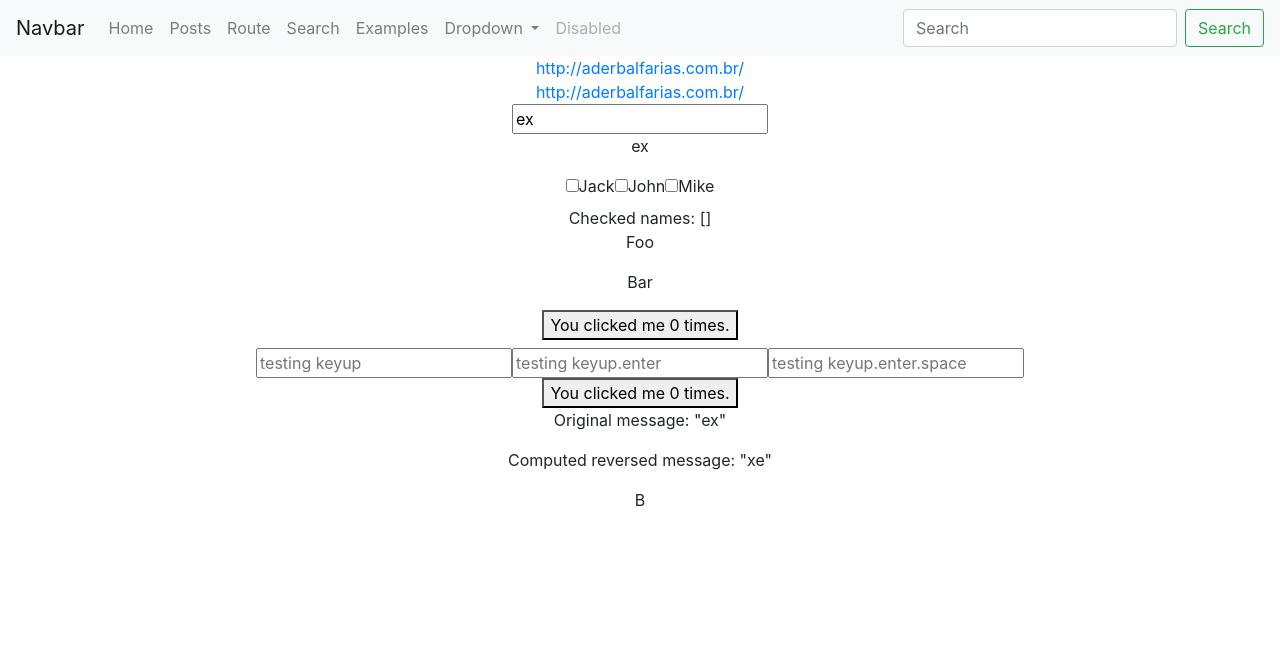
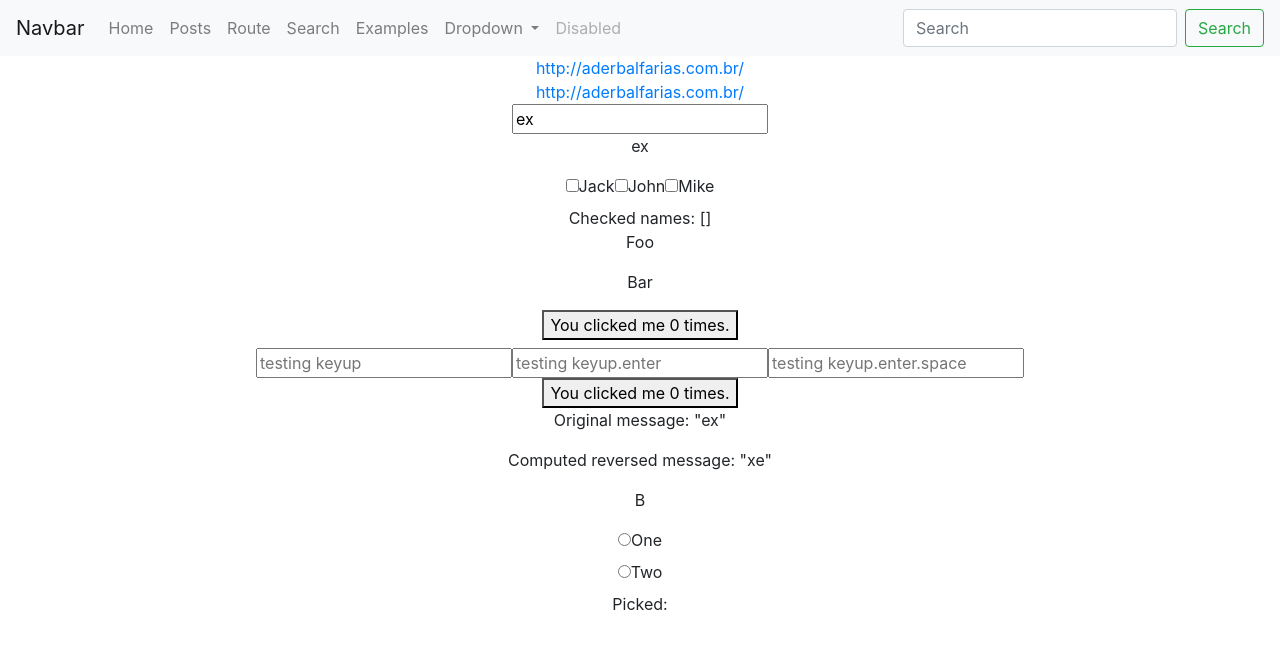
Before and after one commit to aderbalfarias/learning-vue, a Vue app: page /#/examples in a window 1280 px wide. Shown: the top 648 px of the page. Built offline with nearby package versions, Linux system fonts and the light colour scheme; what vue-resource would draw is missing.

Commit message:
Including radio button

```diff
--- a/src/components/Examples.vue
+++ b/src/components/Examples.vue
@@ -63,6 +63,13 @@
 
     <p v-show="ok">Olá!</p>
 
+    <input type="radio" id="one" value="One" v-model="picked">
+    <label for="one">One</label>
+    <br>
+    <input type="radio" id="two" value="Two" v-model="picked">
+    <label for="two">Two</label>
+    <br>
+    <span>Picked: {{ picked }}</span>
 </section>
 </template>
 
@@ -85,7 +92,9 @@ export default {
             counter: 0,
             type: 'B',
             ok: false,
-            test: 1
+            test: 1,
+            picked: ''
+
         }
     },
     methods: {
```
